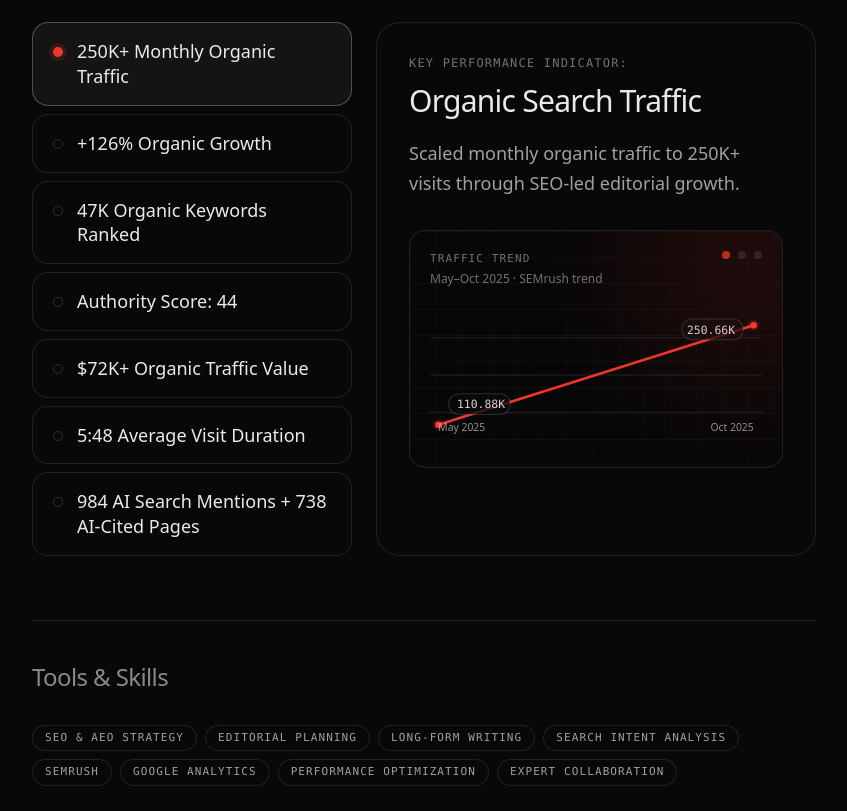
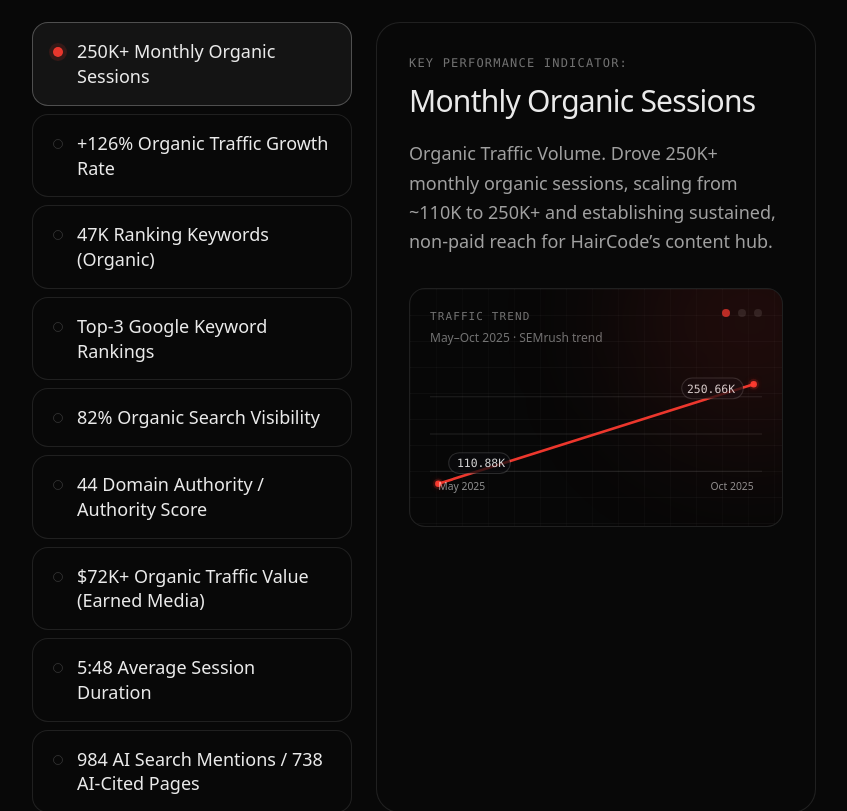
Before and after one commit to sarahsarahsarahX3/Personal-website-, a Next.js app: page /work/p-and-g-beauty-content-hub in a window 1280 px wide. Shown: the part 3480-4291 px from the top of the page, without its empty margins (56-903 px from the left). Built offline with nearby package versions, Linux system fonts and the light colour scheme; a web font is replaced by a local one.

Commit message:
results update

```diff
--- a/app/work/p-and-g-beauty-content-hub/page.tsx
+++ b/app/work/p-and-g-beauty-content-hub/page.tsx
@@ -60,53 +60,74 @@ const project = {
 
 const metrics: Metric[] = [
   {
-    id: "monthly-organic-visits",
-    category: "Organic Search Traffic",
+    id: "monthly-organic-sessions",
+    category: "Monthly Organic Sessions",
     value: "250K+",
-    listTitle: "250K+ Monthly Organic Traffic",
-    description: "Scaled monthly organic traffic to 250K+ visits through SEO-led editorial growth.",
-  },
-  {
-    id: "growth-rate",
-    category: "Organic Growth Rate",
+    listTitle: "250K+ Monthly Organic Sessions",
+    description:
+      "Organic Traffic Volume. Drove 250K+ monthly organic sessions, scaling from ~110K to 250K+ and establishing sustained, non-paid reach for HairCode’s content hub.",
+  },
+  {
+    id: "organic-growth-rate",
+    category: "Organic Traffic Growth Rate",
     value: "+126%",
-    listTitle: "+126% Organic Growth",
-    description: "Increased organic traffic by 126% in four months, growing from ~110K to 250K monthly visits.",
-  },
-  {
-    id: "search-footprint",
-    category: "Search Footprint",
+    listTitle: "+126% Organic Traffic Growth Rate",
+    description:
+      "Organic Growth Performance. Increased monthly organic traffic by +126% in four months, sustaining an average ~17.6% month-over-month growth rate.",
+  },
+  {
+    id: "ranking-keywords-organic",
+    category: "Ranking Keywords (Organic)",
     value: "47K",
-    listTitle: "47K Organic Keywords Ranked",
-    description: "Expanded the site’s search footprint to 47K ranking organic keywords.",
+    listTitle: "47K Ranking Keywords (Organic)",
+    description: "Keyword Coverage. Expanded keyword coverage to 47K organic terms across high-intent informational searches.",
+  },
+  {
+    id: "top3-google-rankings",
+    category: "Top-3 Google Keyword Rankings",
+    value: "Top 3",
+    listTitle: "Top-3 Google Keyword Rankings",
+    description:
+      "SERP Positioning. Secured Top-3 Google rankings for priority keywords across core content categories.",
+  },
+  {
+    id: "organic-search-visibility",
+    category: "Organic Search Visibility",
+    value: "82%",
+    listTitle: "82% Organic Search Visibility",
+    description:
+      "Share of Search. Established 82% organic search visibility across tracked competitive queries.",
   },
   {
     id: "domain-authority",
-    category: "Domain Authority",
+    category: "Domain Authority / Authority Score",
     value: "44",
-    listTitle: "Authority Score: 44",
-    description: "Raised domain authority to 44 with 4.52K backlinks and 788 referring domains.",
+    listTitle: "44 Domain Authority / Authority Score",
+    description:
+      "Domain Trust & Authority. Strengthened domain authority to a score of 44 with 4.52K backlinks and 788 referring domains across competitive topics.",
   },
   {
     id: "organic-media-value",
-    category: "Organic Media Value",
+    category: "Organic Traffic Value (Earned Media)",
     value: "$72K+",
-    listTitle: "$72K+ Organic Traffic Value",
-    description: "Generated $72K+ in estimated monthly organic traffic value, based on paid media equivalents.",
+    listTitle: "$72K+ Organic Traffic Value (Earned Media)",
+    description: "Earned Media Value. Delivered $72K+ in estimated monthly organic traffic value.",
   },
   {
     id: "content-engagement",
-    category: "Content Engagement",
+    category: "Average Session Duration",
     value: "5:48",
-    listTitle: "5:48 Average Visit Duration",
-    description: "Drove an average visit duration of 5:48, reflecting strong engagement with long-form content.",
+    listTitle: "5:48 Average Session Duration",
+    description:
+      "Content Engagement. Sustained an average session duration of 5:48 across long-form educational content.",
   },
   {
     id: "ai-search-visibility",
-    category: "AI Search Visibility",
+    category: "AI Search Mentions & Citations",
     value: "984",
-    listTitle: "984 AI Search Mentions + 738 AI-Cited Pages",
-    description: "Earned 984 AI search mentions with 738 pages cited in AI-generated search results.",
+    listTitle: "984 AI Search Mentions / 738 AI-Cited Pages",
+    description:
+      "Generative Search Visibility. Achieved 984 AI search mentions and 738 AI-cited pages across AI-powered discovery platforms.",
   },
 ];
 
@@ -179,6 +200,7 @@ const semrushSnapshot = {
   ],
   trafficValueK: 72.22,
   organicKeywords: 47000,
+  visibilityPct: 82.06,
   authorityScore: 44,
   backlinks: 4520,
   referringDomains: 788,
@@ -599,7 +621,7 @@ function MetricChart({ metricId }: { metricId: Metric["id"] }) {
   const snapshotMeta = "Jan 2026 · Domain overview";
 
   switch (metricId) {
-    case "monthly-organic-visits":
+    case "monthly-organic-sessions":
       return (
         <KpiVizFrame eyebrow="Traffic trend" meta={trafficMeta}>
           <MiniLineChart
@@ -609,7 +631,7 @@ function MetricChart({ metricId }: { metricId: Metric["id"] }) {
           />
         </KpiVizFrame>
       );
-    case "growth-rate":
+    case "organic-growth-rate":
       return (
         <KpiVizFrame eyebrow="Growth curve" meta={trafficMeta}>
           <MiniLineChart
@@ -619,7 +641,7 @@ function MetricChart({ metricId }: { metricId: Metric["id"] }) {
           />
         </KpiVizFrame>
       );
-    case "search-footprint":
+    case "ranking-keywords-organic":
       return (
         <KpiVizFrame eyebrow="Keywords and top positions" meta={keywordsMeta}>
           <div className="grid gap-5 md:grid-cols-[1fr_1.25fr] md:items-center">
@@ -638,6 +660,49 @@ function MetricChart({ metricId }: { metricId: Metric["id"] }) {
                 { label: "Top 100", value: semrushSnapshot.topPositions.top100 },
               ]}
             />
+          </div>
+        </KpiVizFrame>
+      );
+    case "top3-google-rankings":
+      return (
+        <KpiVizFrame eyebrow="Top rankings snapshot" meta={keywordsMeta}>
+          <div className="grid gap-5 md:grid-cols-[1fr_1.25fr] md:items-center">
+            <div className="rounded-2xl border border-white/10 bg-surface-alt/10 p-4">
+              <p className="text-xs font-mono uppercase tracking-widest text-text-secondary/70">Top-3 keywords</p>
+              <p className="mt-2 font-display text-4xl leading-none">{formatNumber(semrushSnapshot.topPositions.top3)}</p>
+              <p className="mt-3 text-xs text-text-secondary/70">Count of tracked Top-3 rankings.</p>
+            </div>
+            <MiniBars
+              idPrefix="top3"
+              ariaLabel="Top position keyword counts snapshot"
+              items={[
+                { label: "Top 3", value: semrushSnapshot.topPositions.top3 },
+                { label: "Top 10", value: semrushSnapshot.topPositions.top10 },
+                { label: "Top 20", value: semrushSnapshot.topPositions.top20 },
+                { label: "Top 100", value: semrushSnapshot.topPositions.top100 },
+              ]}
+            />
+          </div>
+        </KpiVizFrame>
+      );
+    case "organic-search-visibility":
+      return (
+        <KpiVizFrame eyebrow="Visibility score" meta={keywordsMeta}>
+          <div className="grid gap-6 sm:grid-cols-[auto_1fr] sm:items-center">
+            <div className="rounded-2xl border border-white/10 bg-surface-alt/10 p-4">
+              <Gauge ariaLabel="Organic visibility gauge" value={Math.round(semrushSnapshot.visibilityPct)} max={100} />
+              <p className="mt-3 text-[11px] font-mono uppercase tracking-widest text-text-secondary/70 text-center">
+                Visibility
+              </p>
+            </div>
+            <div className="rounded-2xl border border-white/10 bg-surface-alt/10 p-4">
+              <p className="text-xs font-mono uppercase tracking-widest text-text-secondary/70">Visibility percentage</p>
+              <p className="mt-2 font-display text-4xl leading-none">{semrushSnapshot.visibilityPct.toFixed(2)}%</p>
+              <p className="mt-3 text-xs text-text-secondary/70">Across tracked competitive queries.</p>
+              <div className="mt-4 h-2 rounded-full bg-white/10 overflow-hidden" aria-hidden="true">
+                <div className="h-full bg-accent/85" style={{ width: `${Math.min(100, semrushSnapshot.visibilityPct)}%` }} />
+              </div>
+            </div>
           </div>
         </KpiVizFrame>
       );
```
